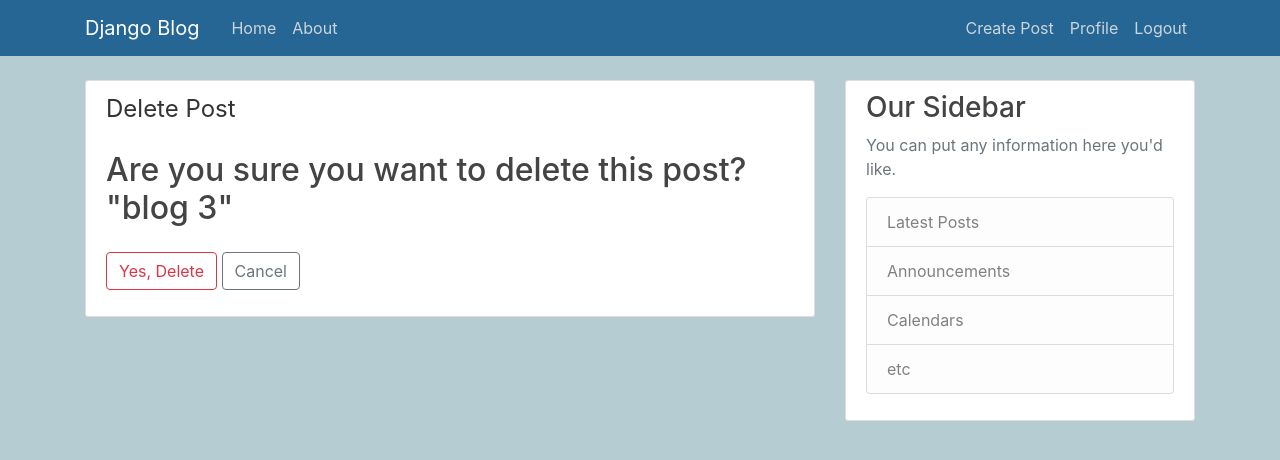
After one commit to cruzetapiko/blog_project_2023, a Django app: page /post/3/delete/ in a window 1280 px wide. The commit adds this page. Shown: the top 460 px of the page. Run offline with Django 4.2, Linux system fonts and the light colour scheme; a user stored in the database is signed in; data comes from the database, SQL or seed files in the repository; both versions use the stored data as it was after the commit; some libraries are stand-ins or nearby versions.

Commit message:
front end update and delete

```diff
--- /dev/null
+++ b/blog_app/templates/blog_app/delete_post.html
@@ -0,0 +1,18 @@
+{% extends 'blog_app/layout.html' %}
+{% load static %}
+
+{% block content %}
+    <div class="content-section">
+        <form method="POST">
+            {% csrf_token %}
+            <fieldset class="form-group">
+                <legend class="border-botton=m mb-4">Delete Post</legend>
+                <h2>Are you sure you want to delete this post? "{{ post.title }}"</h2>
+            </fieldset>
+            <div class="form-group">
+                <button class="btn btn-outline-danger" type="submit">Yes, Delete</button>
+                <a class="btn btn-outline-secondary" href="{% url 'blog_app-post-detail' post.id %}" >Cancel</a>
+            </div>
+        </form>
+    </div>
+{% endblock content %}
--- a/blog_app/templates/blog_app/layout.html
+++ b/blog_app/templates/blog_app/layout.html
@@ -32,6 +32,7 @@
                     <!-- Navbar Right Side -->
                         <div class="navbar-nav">
                             {% if user.is_authenticated %}
+                            <a class="nav-item nav-link" href="{% url 'blog_app-post-create' %}">Create Post</a>
                             <a class="nav-item nav-link" href="{% url 'user_app-profile' %}">Profile</a>
                             <a class="nav-item nav-link" href="{% url 'user_app-logout' %}">Logout</a>
                             {% else %}
--- a/blog_app/templates/blog_app/post_detail.html
+++ b/blog_app/templates/blog_app/post_detail.html
@@ -8,6 +8,12 @@
             <div class="article-metadata">
                 <a class="mr-2" href="#">{{ object.author }}</a>
                 <small class="text-muted">{{ object.date_posted|date:"F d,Y" }}</small>
+                {% if user == object.author %}
+                    <div>
+                        <a class="btn btn-secondary btn-sm mt-1 mb-1" href="{% url 'blog_app-post-update' object.id %}">Update</a>
+                        <a class="btn btn-danger btn-sm mt-1 mb-1" href="{% url 'blog_app-post-delete' object.id %}">Delete</a>
+                    </div>
+                {% endif %}
             </div>
             <h2 class="article-title" >{{ object.title }}</h2>
             <p class="article-content">{{ object.content }}</p>
--- a/blog_app/urls.py
+++ b/blog_app/urls.py
@@ -7,5 +7,6 @@ urlpatterns = [
     path('post/<int:pk>/', PostDetailView.as_view(), name='blog_app-post-detail'),
     path('post/new/', PostCreateView.as_view(), name='blog_app-post-create'),
     path('post/<int:pk>/update/', PostUpdateView.as_view(), name='blog_app-post-update'),
+    path('post/<int:pk>/delete/', DeleteView.as_view(), name='blog_app-post-delete'),
     path('about/',views.about, name='blog_app-about'),
 ]
--- a/blog_app/views.py
+++ b/blog_app/views.py
@@ -38,6 +38,18 @@ class PostUpdateView(LoginRequiredMixin, UserPassesTestMixin, UpdateView):
         return False
 
 
+class DeleteView(LoginRequiredMixin, UserPassesTestMixin, DeleteView):
+    model = Post
+    template_name = 'blog_app/delete_post.html'
+    context_object_name = 'post'
+    success_url = '/'
+
+    def test_func(self):
+        post = self.get_object()
+        if self.request.user == post.author:
+            return True
+        return False
+
 
 
 def home(request):
```
Also changed, not shown: db.sqlite3.
